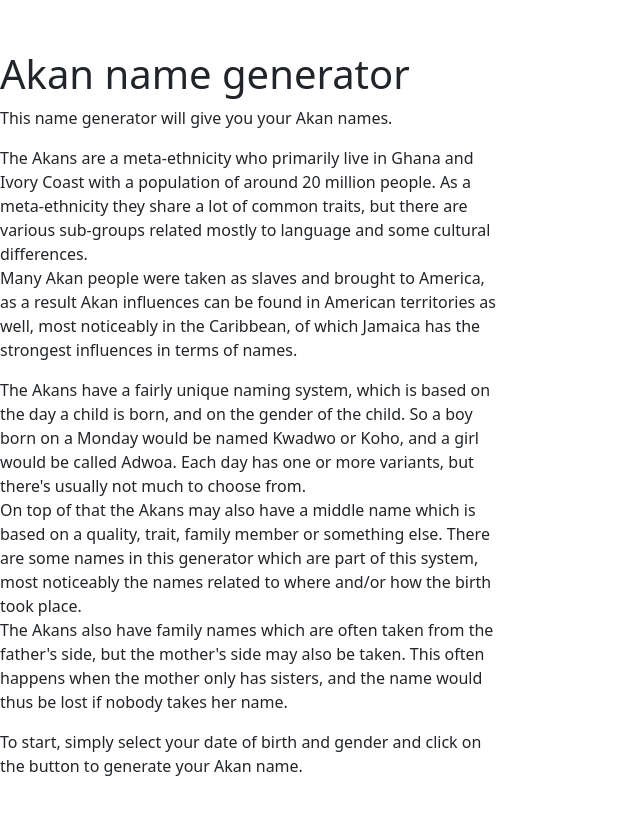
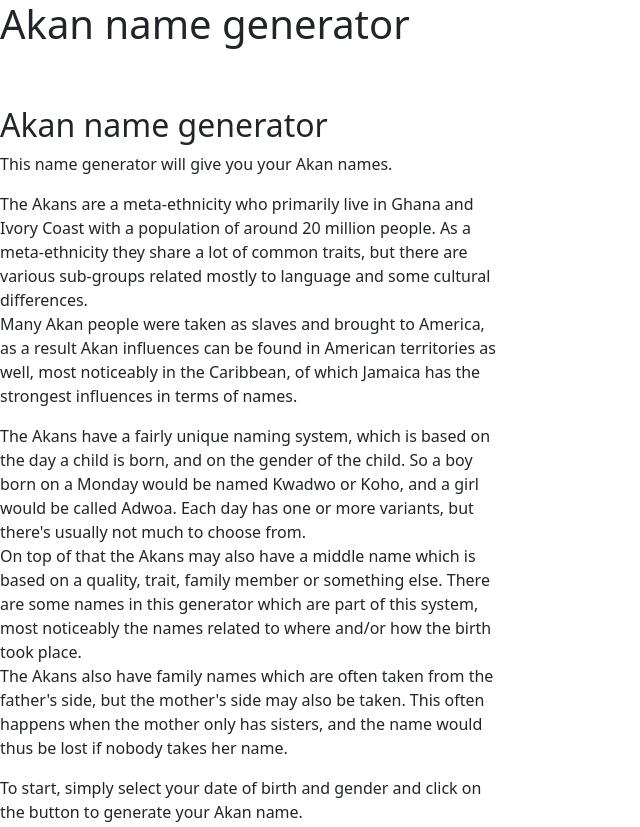
Before and after one commit to SKiplagat/AKAN_NAMES, a plain HTML site: page index.html in a window 1280 px wide. Shown: the top 827 px of the page, without its empty margins (0-640 px from the left). Drawn offline with nearby package versions, Linux system fonts and the light colour scheme.

Commit message:
Add h1 header for the document page

```diff
--- a/index.html
+++ b/index.html
@@ -6,8 +6,9 @@
     <link href="https://cdn.jsdelivr.net/npm/bootstrap@5.0.1/dist/css/bootstrap.min.css" rel="stylesheet" integrity="sha384-+0n0xVW2eSR5OomGNYDnhzAbDsOXxcvSN1TPprVMTNDbiYZCxYbOOl7+AMvyTG2x" crossorigin="anonymous">
 </head>
 <body>
+    <h1>Akan name generator</h1>
     <div class="content">
-        <h1>Akan name generator</h1>
+        <h2>Akan name generator</h2>
         <p>This name generator will give you your Akan names.</p>
         <p>The Akans are a meta-ethnicity who primarily live in Ghana and Ivory Coast with a population of around 20 million people. As a meta-ethnicity they share a lot of common traits, but there are various sub-groups related mostly to language and some cultural differences.<br>
         Many Akan people were taken as slaves and brought to America, as a result Akan influences can be found in American territories as well, most noticeably in the Caribbean, of which Jamaica has the strongest influences in terms of names.</p>
```
